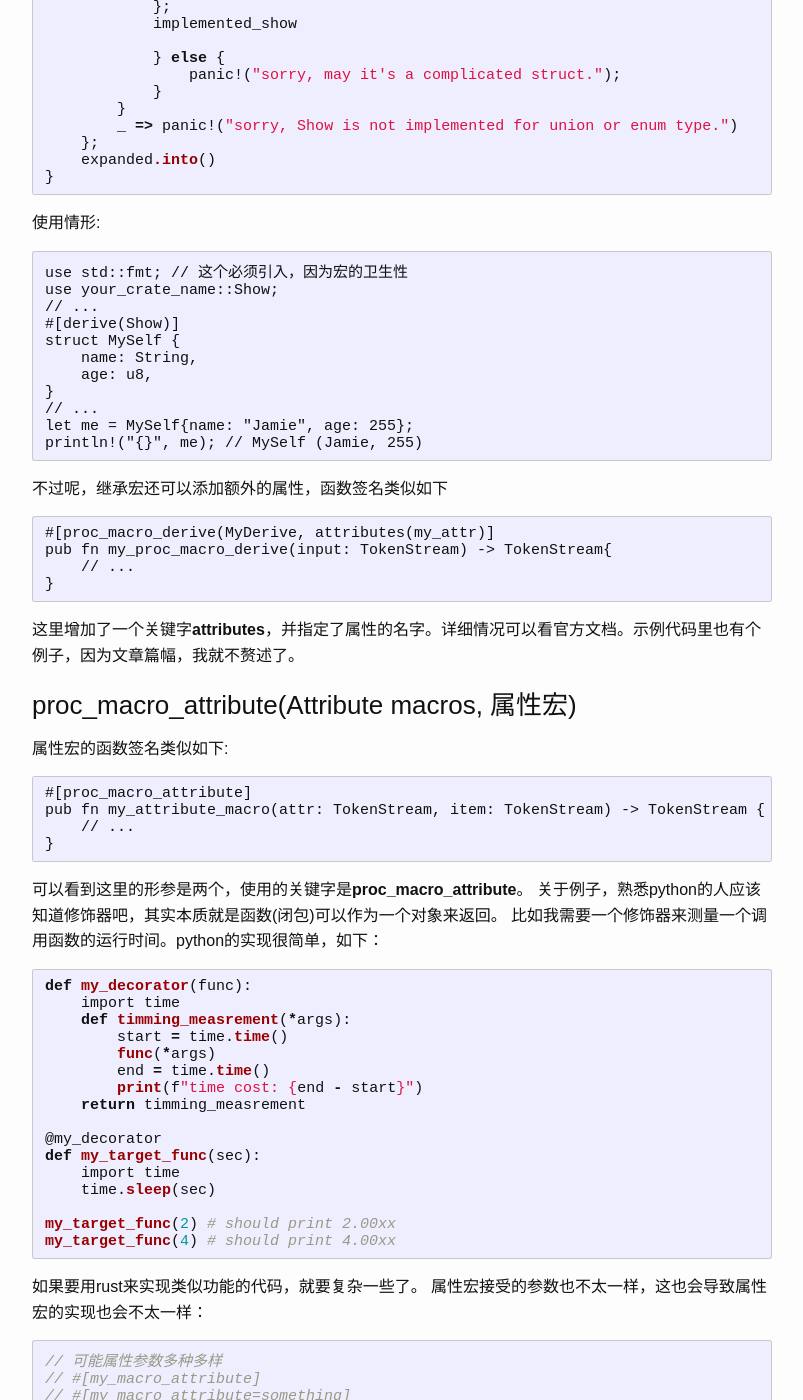
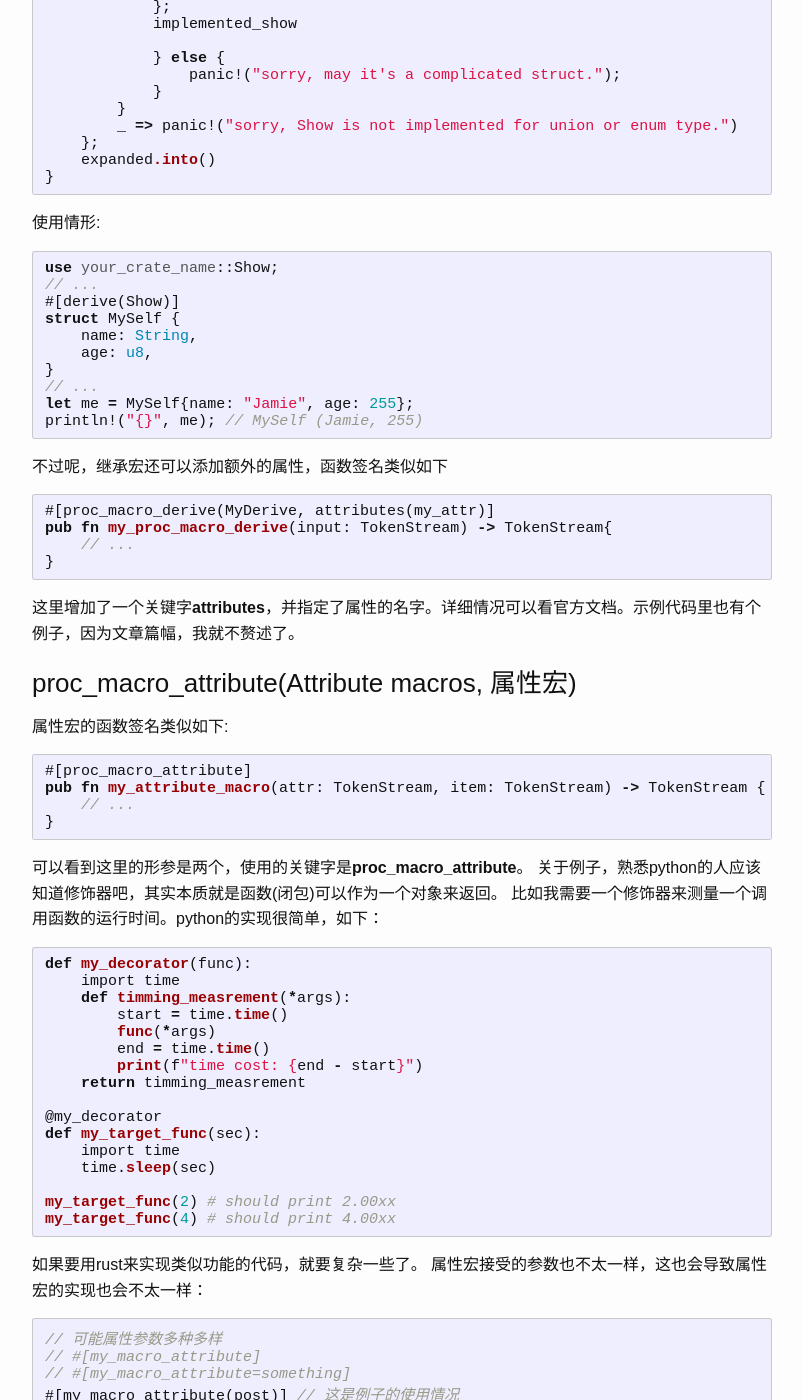
Before and after one commit to Dengjianping/Dengjianping.github.io, a Jekyll site: the page built from _posts/2019-02-28-如何编写一个过程宏(proc macro).md, in a window 1280 px wide and 1400 px high, scrolled down 2997 px. Shown: the whole window, without its empty margins (238-1041 px from the left). Built offline with Jekyll 4.4.1, drawn with Linux system fonts in a browser that asks for light colours.

Commit message:
Update 2019-02-28-如何编写一个过程宏(proc macro).md

````diff
--- a/_posts/2019-02-28-如何编写一个过程宏(proc macro).md
+++ b/_posts/2019-02-28-如何编写一个过程宏(proc macro).md
@@ -146,8 +146,7 @@ pub fn derive_show(item: TokenStream) -> TokenStream {
 ```
 
 使用情形:
-```
-use std::fmt; // 这个必须引入，因为宏的卫生性
+```rust
 use your_crate_name::Show;
 // ...
 #[derive(Show)]
@@ -161,7 +160,7 @@ println!("{}", me); // MySelf (Jamie, 255)
 ```
 
 不过呢，继承宏还可以添加额外的属性，函数签名类似如下
-```
+```rust
 #[proc_macro_derive(MyDerive, attributes(my_attr)]
 pub fn my_proc_macro_derive(input: TokenStream) -> TokenStream{
     // ...
@@ -172,7 +171,7 @@ pub fn my_proc_macro_derive(input: TokenStream) -> TokenStream{
 
 ### proc_macro_attribute(Attribute macros, 属性宏)
 属性宏的函数签名类似如下:
-```
+```rust
 #[proc_macro_attribute]
 pub fn my_attribute_macro(attr: TokenStream, item: TokenStream) -> TokenStream {
     // ...
````
